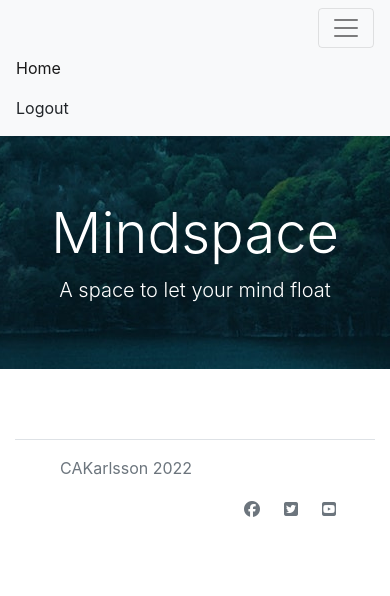
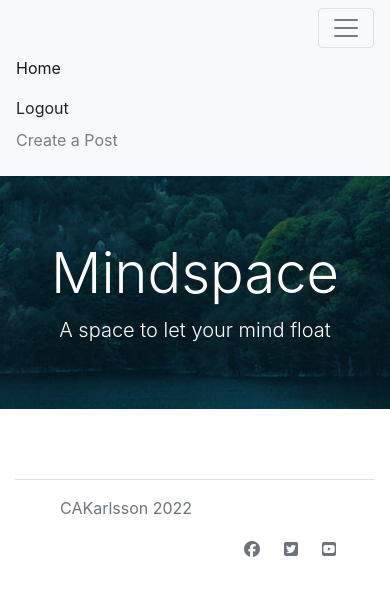
Before and after one commit to CAKarlsson/project4, a Django app: page / in a window 390 px wide, after a click that opens the changed part. Shown: the top 596 px of the page. Run offline with Django 3.2, Linux system fonts and the light colour scheme; the visitor is signed in with stand-in values (Sample User, id 1); data that the repository does not hold is empty; some libraries are stand-ins or nearby versions.

Commit message:
Add option to create post, add css to posts

```diff
--- a/blog/urls.py
+++ b/blog/urls.py
@@ -3,6 +3,9 @@
 
 urlpatterns = [
     path('', views.PostList.as_view(), name='home'),
+     path('post_list', views.PostList.as_view(), name='post_list'),
     path('<slug:slug>/', views.PostDetail.as_view(), name='post_detail'),
     path('like/<slug:slug>', views.PostLike.as_view(), name='post_like'),
+    path('make_post', views.MakePostView.as_view(), name='make_post'),
+    path('make_post', views.MakePostView.as_view(), name='make_post'),
 ]
--- a/blog/views.py
+++ b/blog/views.py
@@ -1,8 +1,10 @@
 from django.shortcuts import render, get_object_or_404, reverse
 from django.views import generic, View
+from django.contrib import messages
 from django.http import HttpResponseRedirect
-from .models import Post
-from .forms import CommentForm
+from django.utils.text import slugify
+from .models import Post, Comment
+from .forms import CommentForm, PostForm
 
 
 class PostList(generic.ListView):
@@ -76,3 +78,51 @@
             post.likes.add(request.user)
 
         return HttpResponseRedirect(reverse('post_detail', args=[slug]))
+
+class MakePostView(View):
+    """
+        View for the html page and form presented when a user begins post
+        creation
+    """
+
+    def get(self, request):
+        """
+        Retrieval and rendering of blank post form
+        """
+
+        post_form = PostForm()
+
+        return render(
+            request,
+            "make_post.html",
+            {
+                "post_form": post_form,
+            }
+        )
+
+    def post(self, request):
+        """
+        Processing submission of post form. If valid, database is updated and
+        a success message is dislayed.
+        """
+
+        post_form = PostForm(data=request.POST)
+        if post_form.is_valid():
+            post_form.instance.author = request.user
+            print(dir(post_form))
+            post_form.instance.slug = slugify(post_form.instance.title)
+            post = post_form.save()
+            post.save()
+            messages.add_message(
+                request,
+                messages.SUCCESS,
+                'Post submitted successfully'
+            )
+        else:
+            post_form = PostForm()
+            messages.add_message(
+                request,
+                messages.WARNING,
+                'Something went wrong, please try again'
+            )
+        return HttpResponseRedirect(reverse('post_list'))
--- a/static/css/style.css
+++ b/static/css/style.css
@@ -70,3 +70,7 @@
 .navlogout {
     text-align: center;
 }
+
+#testy {
+    text-align: center;
+}
--- a/templates/base.html
+++ b/templates/base.html
@@ -33,6 +33,9 @@
             <li class="nav-item">
               <a class="nav-link mt-n2" href="{% url 'account_logout' %}"></a>Logout</a>
             </li>
+            <li class="nav-item">
+              <a class="nav-link" href="{% url 'make_post' %}">Create a Post</a>
+            </li>
             {% else %}
             <li class="nav-item dropdown">
               <a class="nav-link dropdown-toggle" href="#" id="navbarDropdown" role="button" data-toggle="dropdown" aria-haspopup="true" aria-expanded="false">
@@ -59,7 +62,7 @@
       </nav>
       <div class="container">
         <div class="row">
-            <div class="col-md-8 offset-md-2">
+            <div class="col-md-8 offset-md-2 ">
                 {% for message in messages %}
                 <div class="alert {{ message.tags }} alert-dismissible fade show" id="msg" role="alert">
                     {{ message | safe }}
@@ -70,7 +73,7 @@
         </div>
     </div>
 
-    <main>
+    <main id="testy">
 
         {% block content %}
         <!-- Content Goes here -->
--- a/templates/index.html
+++ b/templates/index.html
@@ -17,25 +17,25 @@
 </header>
 
 <div class="container-fluid">
-    <div class="row">
+        <div class="">
 
             <!-- Blog Entries Column -->
-        <div>
-            <div class="row ml-3">
+            <div class="">
+                <div class="mt-3">
                     {% for post in post_list %}
                                 <a href="{% url 'post_detail' post.slug  %}" class="post-link">
                                     <h2 class="card-title">{{ post.title }}</h2>
                                     <p class="card-text">{{ post.excerpt }}</p>
                                 </a>
                                 <hr/>
-                            <p class="card-text text-muted h6 ">{{ post.created_on}} <i class="far fa-heart"></i>
+                                <p class="card-text text-muted h6 mb-3 ">{{ post.created_on}} <i class="far fa-heart"></i>
                                     {{ post.number_of_likes }}</p>
                             </div>
                         </div>
                     </div>
                     {% if forloop.counter|divisibleby:3 %}
                 </div>
-            <div class="row">
+                <div class="">
                     {% endif %}
                     {% endfor %}
 
```
Also changed, not shown: blog/admin.py (+2 -8 lines), blog/forms.py (+13 -1 lines), blog/models.py (+20 -14 lines), templates/make_post.html (added, +40 -0 lines), blog/migrations/0002_auto_20220906_0758.py (added). Lines whose indentation alone changed are shown as unchanged.
